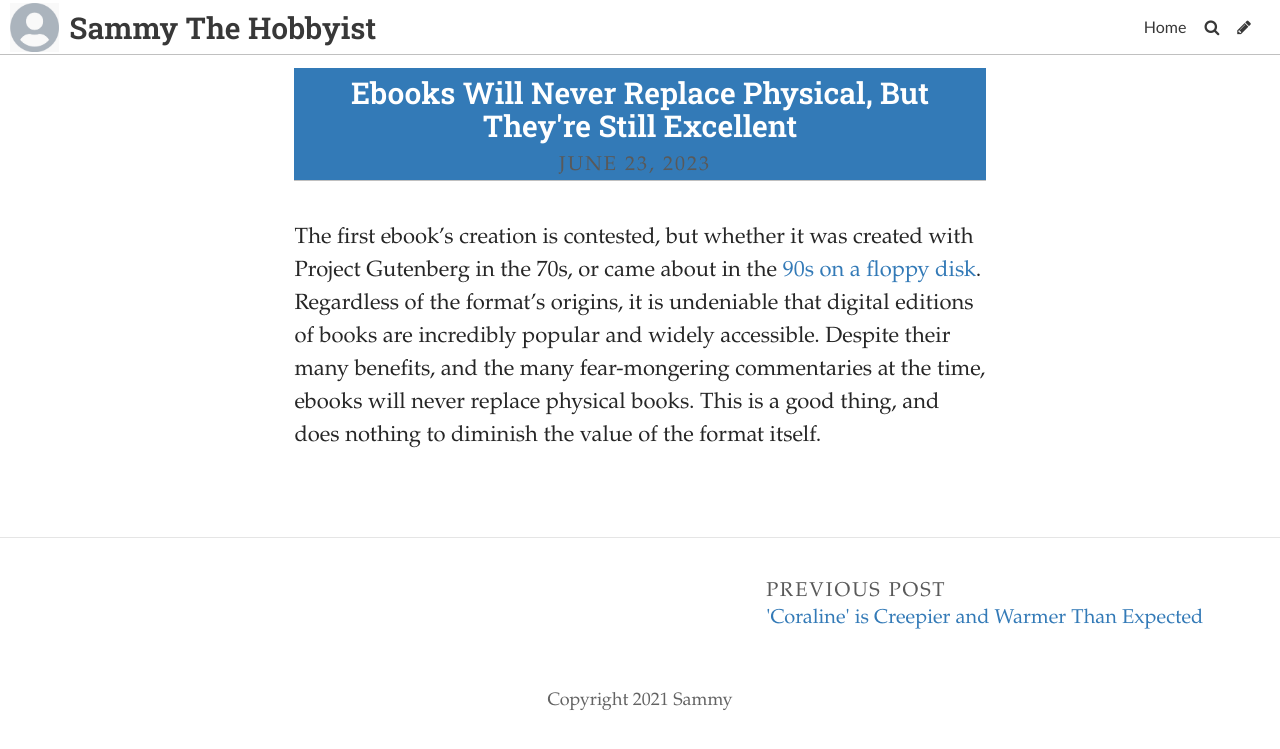
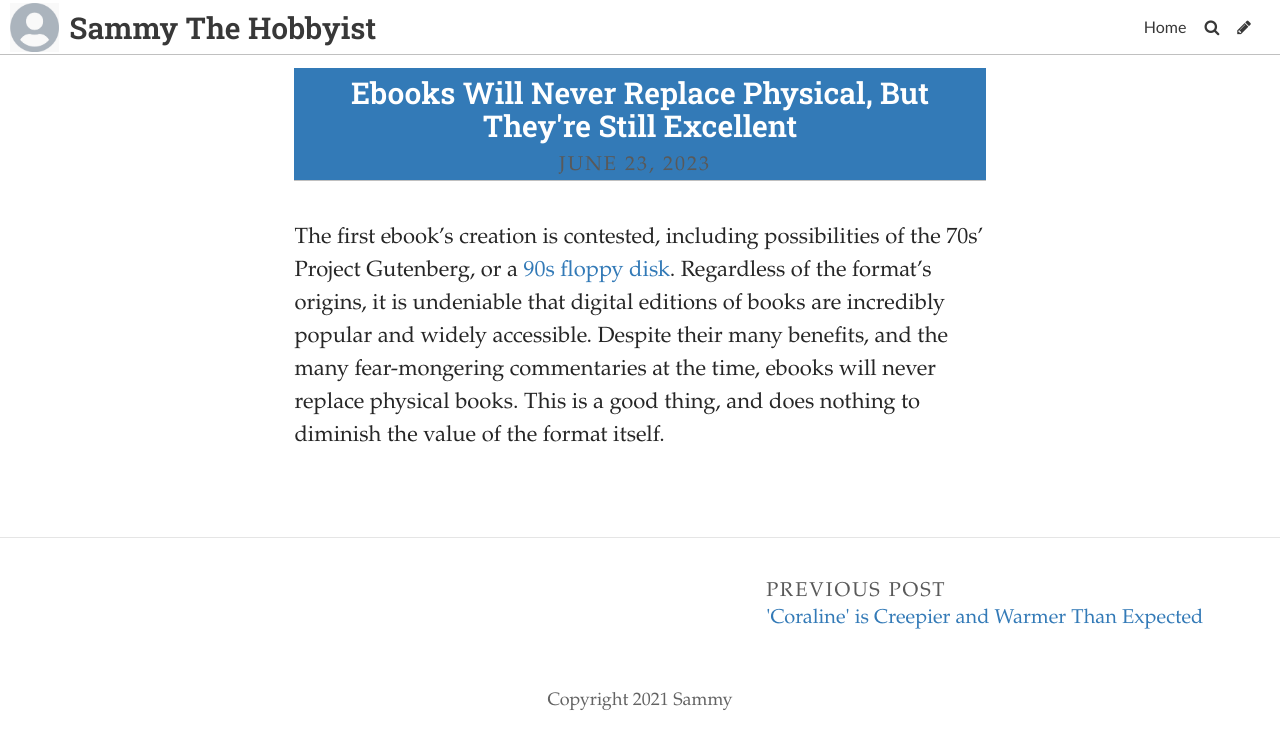
Before and after one commit to SammySpinsAYarn/Blog, a Jekyll site: the page built from _posts/2023-06-22-need-to-think-fast.md, in a window 1280 px wide. Shown: the top 749 px of the page. Built offline with Jekyll 4.4.1, drawn with Linux system fonts in a browser that asks for light colours; some web fonts are replaced.

Commit message:
Update Post “2023-06-22-need-to-think-fast”

```diff
--- a/_posts/2023-06-22-need-to-think-fast.md
+++ b/_posts/2023-06-22-need-to-think-fast.md
@@ -5,4 +5,4 @@
 title_color: "#ffffff"
 comments: false
 ---
-The first ebook's creation is contested, but whether it was created with Project Gutenberg in the 70s, or came about in the [90s on a floppy disk](https://www.theguardian.com/books/2014/mar/12/ebooks-begin-medium-reading-peter-james). Regardless of the format's origins, it is undeniable that digital editions of books are incredibly popular and widely accessible. Despite their many benefits, and the many fear-mongering commentaries at the time, ebooks will never replace physical books. This is a good thing, and does nothing to diminish the value of the format itself.
+The first ebook's creation is contested,  including possibilities of the 70s' Project Gutenberg, or a [90s floppy disk](https://www.theguardian.com/books/2014/mar/12/ebooks-begin-medium-reading-peter-james). Regardless of the format's origins, it is undeniable that digital editions of books are incredibly popular and widely accessible. Despite their many benefits, and the many fear-mongering commentaries at the time, ebooks will never replace physical books. This is a good thing, and does nothing to diminish the value of the format itself.
```
